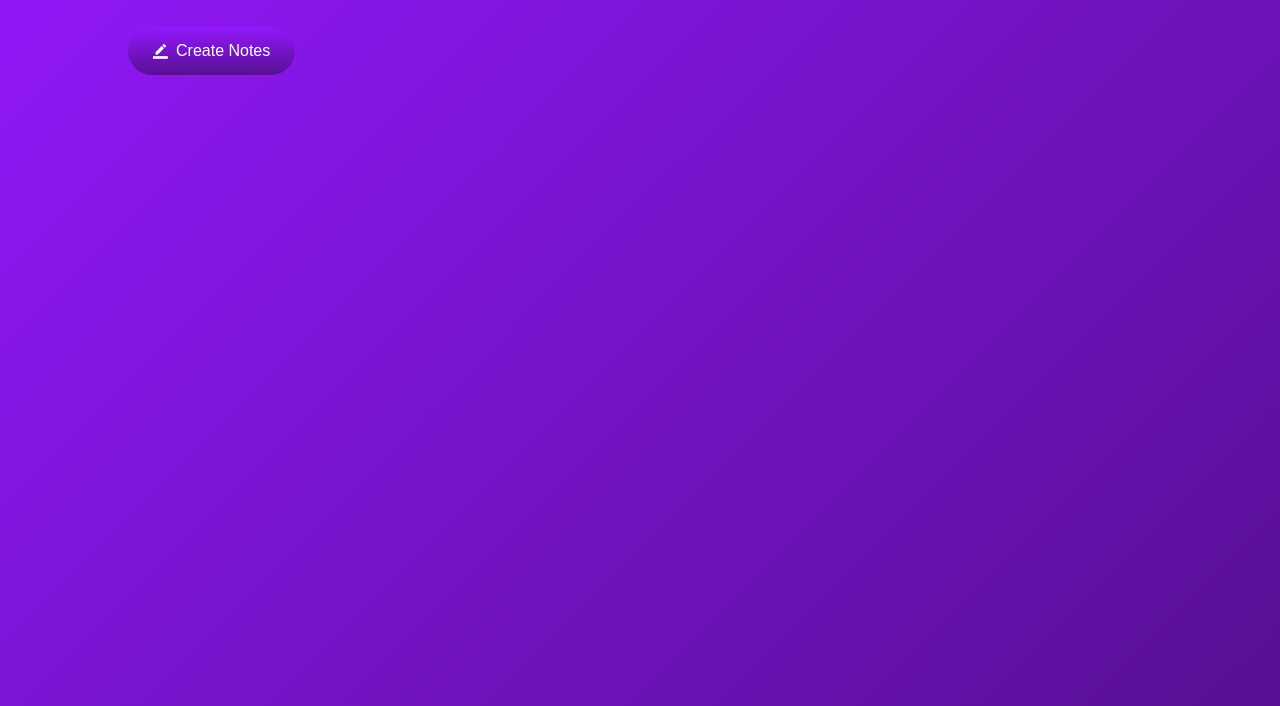
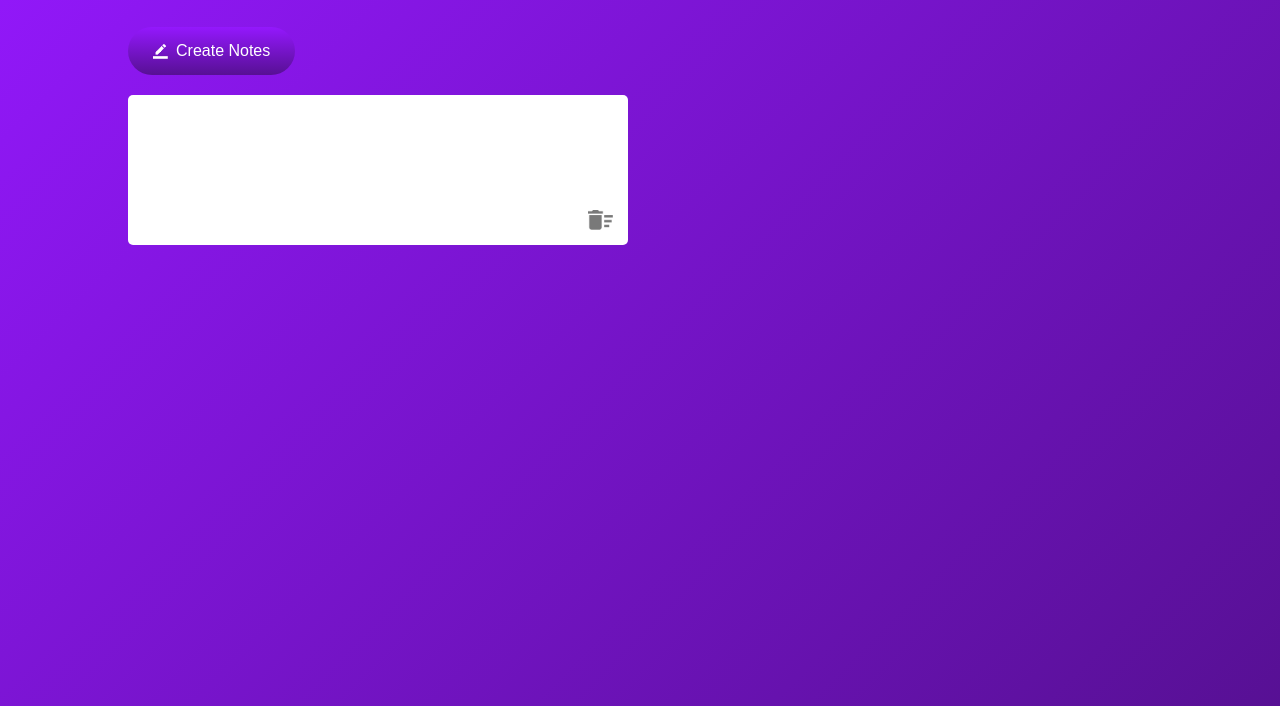
Before and after one commit to Della-Bella/6--Notes-App-, a plain HTML site: page index.html in a window 1280 px wide. Both pictures are taken after a click on the button "Create Notes". Shown: the part 94-800 px from the top of the page. Drawn offline with Linux system fonts and the light colour scheme.

Commit message:
feat: Add initial function for adding notes

```diff
--- a/index.html
+++ b/index.html
@@ -9,12 +9,12 @@
 <body>
     <div class="container" >
         <h1><img src="img/notes.png" > Notes </h1>
-        <button><img src="img/edit.png"> Create Notes</button>
+        <button class="btn"><img src="img/edit.png"> Create Notes</button>
 
     <div class="notes-container">
         <!--<p contenteditable="true" class="input-box"><img src="img/delete.png"> </p><-->
   </div>
   </div>
-  <script SRC="script.js"></script>
+  <script src="script.js"></script>
 </body>
 </html>
--- a/script.js
+++ b/script.js
@@ -0,0 +1,23 @@
+
+const notesContainer = document.querySelector(".notes-container"); //2
+const createBtn = document.querySelector(".btn"); //1
+let notes= document.querySelectorAll (".input-box"); //3
+
+//function to create Notes:= <!--<p contenteditable="true" class="input-box"><img src="img/delete.png"> </p><-->
+
+//<p contenteditable="true" class="input-box"><img src="img/delete.png"> </p><-->
+// 1= first create let for <P>
+// 2= create variable for <img>
+// 3= define input-box class name
+// 4= define containteditable = true
+// 5= define src image Delete
+//6= Create / appendchild = inputbox + image
+
+createBtn.addEventListener("click",()=>{
+   let inputBox = document.createElement("p");
+   let img = document.createElement("img");
+   inputBox.className= "input-box";
+    inputBox.setAttribute("contenteditable", "true");
+    img.src= "img/delete.png";
+    notesContainer.appendChild(inputBox). appendChild(img);
+})
```
